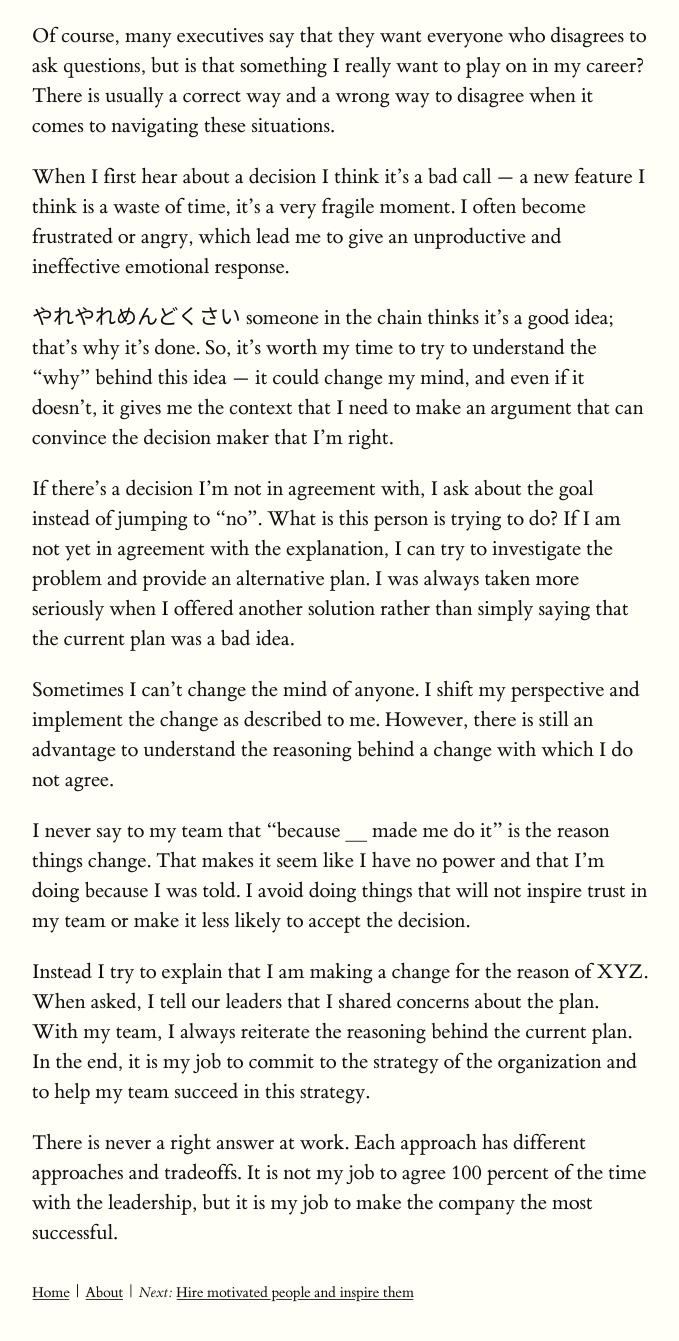
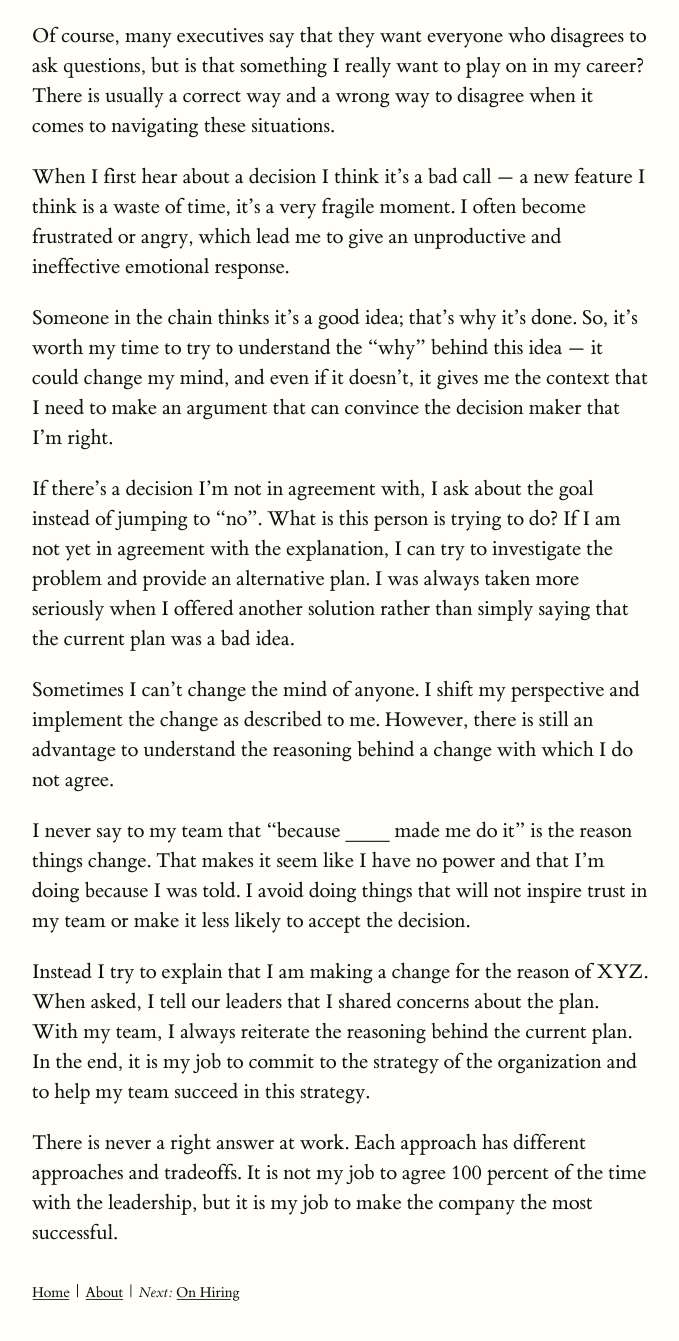
Before and after one commit to Rayraegah/rayraegah.github.io, a Jekyll site: the page built from _posts/2019-01-28-on-decision-making.md, in a window 1280 px wide and 1400 px high, scrolled down 1285 px. Shown: the top 1341 px of the window, without its empty margins (128-807 px from the left). Built offline with Jekyll 4.4.1, drawn with Linux system fonts in a browser that asks for light colours; some of the changed text lies outside the part shown.

Commit message:
Fix: Changed titles and tags to be more relevant to the article

```diff
--- a/_includes/site_head.html
+++ b/_includes/site_head.html
@@ -2,6 +2,8 @@
 <meta charset="utf-8" />
 <meta http-equiv="X-UA-Compatible" content="IE=edge">
 <meta name="viewport" content="width=device-width, initial-scale=1">
+
+<title>{{ page.title }}</title>
 
 <link rel="stylesheet" href="{{ "/static/main.css" | relative_url }}">
 <link rel="stylesheet" href="{{ "/static/latex.css" | relative_url }}">
--- a/_posts/2019-01-28-on-decision-making.md
+++ b/_posts/2019-01-28-on-decision-making.md
@@ -1,12 +1,13 @@
 ---
 layout: post
-title: "Is there a polite way to disagree with decisions at work?"
+title: "On Disagreeing With Decisions"
 date: 2019-01-26 06:00:00 +0900
 categories: [People]
 tags: [management, strategy]
 ---
 
 ## tl;dr
+
 <blockquote>
 	<ol>
 		<li>
@@ -39,13 +40,13 @@
 
 When I first hear about a decision I think it's a bad call — a new feature I think is a waste of time, it's a very fragile moment. I often become frustrated or angry, which lead me to give an unproductive and ineffective emotional response.
 
-やれやれめんどくさい someone in the chain thinks it's a good idea; that's why it's done. So, it's worth my time to try to understand the "why" behind this idea — it could change my mind, and even if it doesn't, it gives me the context that I need to make an argument that can convince the decision maker that I'm right.
+Someone in the chain thinks it's a good idea; that's why it's done. So, it's worth my time to try to understand the "why" behind this idea — it could change my mind, and even if it doesn't, it gives me the context that I need to make an argument that can convince the decision maker that I'm right.
 
 If there's a decision I'm not in agreement with, I ask about the goal instead of jumping to "no". What is this person is trying to do? If I am not yet in agreement with the explanation, I can try to investigate the problem and provide an alternative plan. I was always taken more seriously when I offered another solution rather than simply saying that the current plan was a bad idea.
 
 Sometimes I can't change the mind of anyone. I shift my perspective and implement the change as described to me. However, there is still an advantage to understand the reasoning behind a change with which I do not agree.
 
-I never say to my team that "because ____ made me do it" is the reason things change. That makes it seem like I have no power and that I'm doing because I was told. I avoid doing things that will not inspire trust in my team or make it less likely to accept the decision.
+I never say to my team that "because \_\_\_\_ made me do it" is the reason things change. That makes it seem like I have no power and that I'm doing because I was told. I avoid doing things that will not inspire trust in my team or make it less likely to accept the decision.
 
 Instead I try to explain that I am making a change for the reason of XYZ. When asked, I tell our leaders that I shared concerns about the plan. With my team, I always reiterate the reasoning behind the current plan. In the end, it is my job to commit to the strategy of the organization and to help my team succeed in this strategy.
 
--- a/_posts/2019-02-05-reflections-on-hiring.md
+++ b/_posts/2019-02-05-reflections-on-hiring.md
@@ -1,6 +1,6 @@
 ---
 layout: post
-title: "Hire motivated people and inspire them"
+title: "On Hiring"
 date: 2019-01-26 06:00:00 +0900
 categories: [People]
 tags: [hiring, strategy]
@@ -10,7 +10,7 @@
 
 It made a great deal of sense to me . The important thing for me at work is to know the basics and the end goals of what I do . I never considered syntax or frameworks important . I turn off my internet from time to time to solve problems and give me perspective, "Do I understand the purpose?" and "How can I solve this problem with what I already know?".
 
-I have always sought a sense of belonging. It is  in my DNA and I do it to survive. Beliefs and values have led me all over the world, with several pit stops along the way. Every change I made in my career happened because I was attracted to something bigger than myself. In a way, company  founders and leaders knew how to sell me on their ideas; but how did they manage that?
+I have always sought a sense of belonging. It is in my DNA and I do it to survive. Beliefs and values have led me all over the world, with several pit stops along the way. Every change I made in my career happened because I was attracted to something bigger than myself. In a way, company founders and leaders knew how to sell me on their ideas; but how did they manage that?
 
 In 1914 Shackleton prepared to conduct the first Antarctic expedition. No one was lost when the expedition was stuck in the ice and couldn't be rescued for 22 months. The reason for their improbable survival was that Shackleton hired survivors who were in alignment with the mission and purpose.
 
```
Also changed, not shown: other parts of _posts/2019-02-05-reflections-on-hiring.md (+4 -4 lines), _posts/2019-01-25-present-day-corporate-culture.md (+1 -1 lines), _posts/2019-01-26-feynman-estimation-technique.md (+2 -2 lines).
